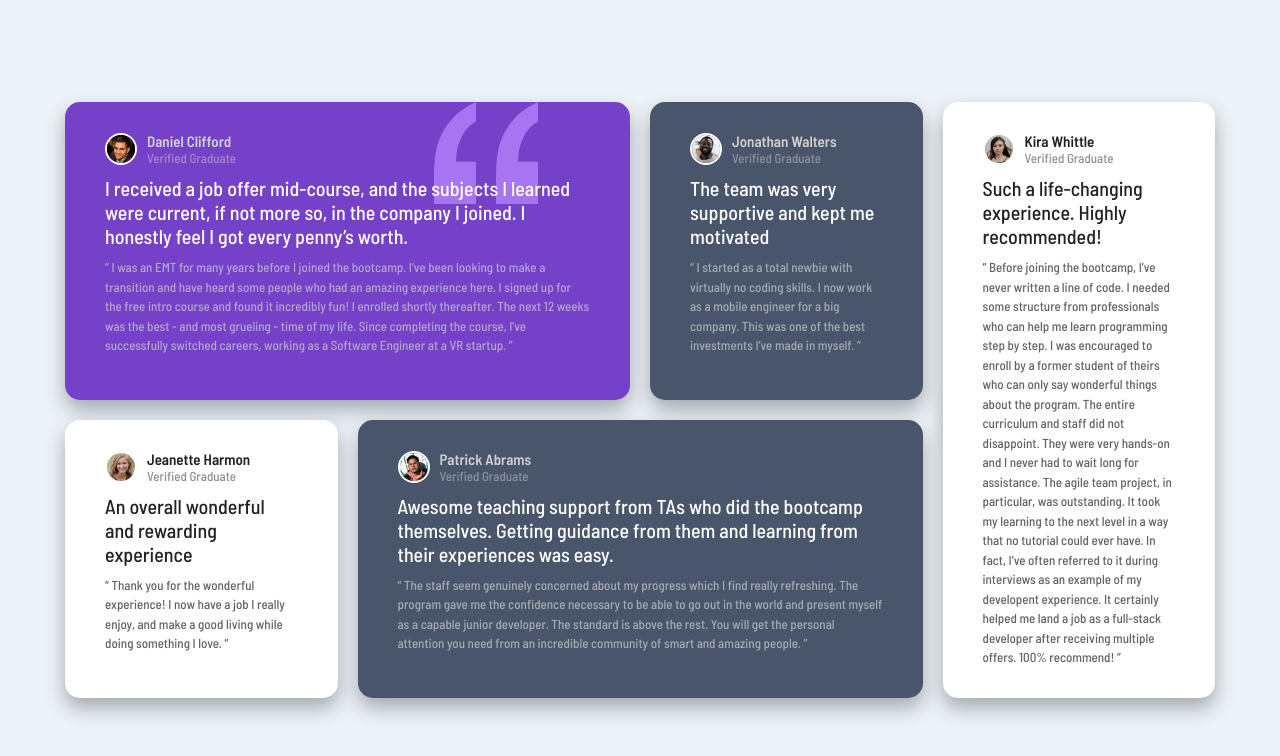
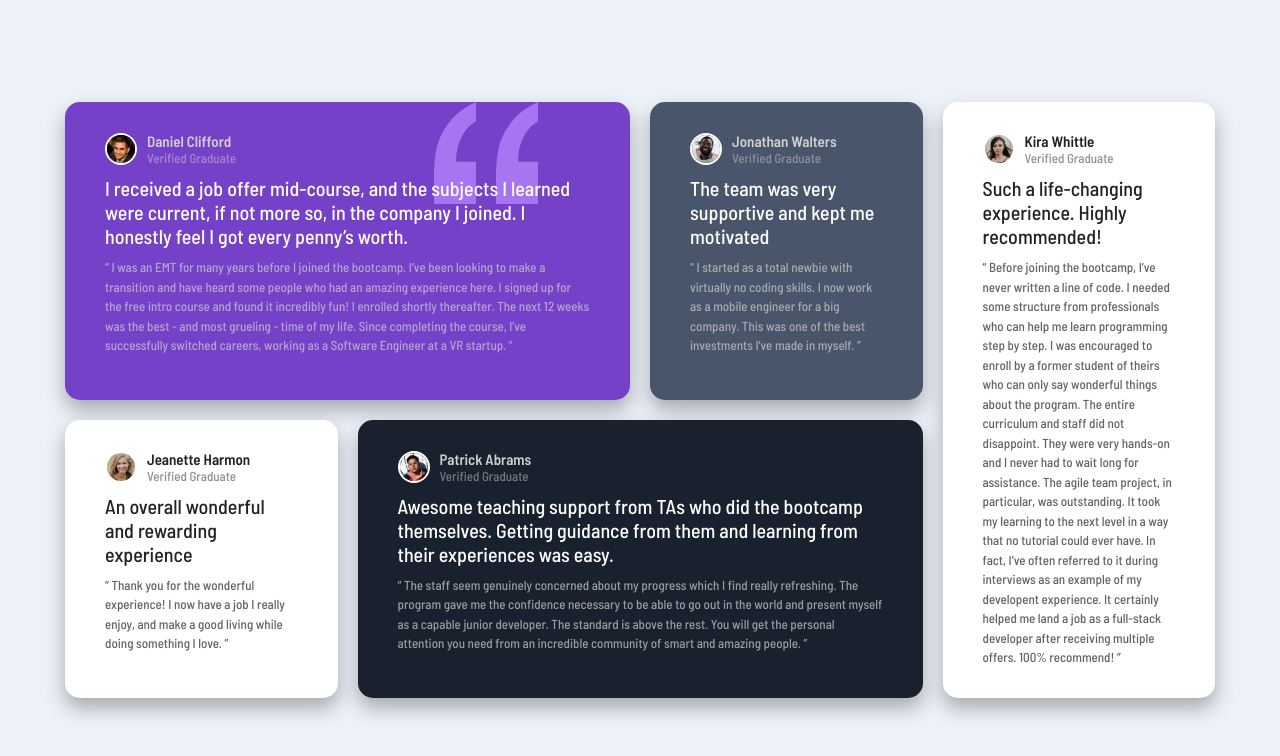
Before and after one commit to FernandoDLT/testimonials-grid-section, a plain HTML site: page testimonials-grid-section-main/index.html in a window 1280 px wide. Drawn offline with Linux system fonts and the light colour scheme.

Commit message:
Fixed bg-color for card-4

```diff
--- a/testimonials-grid-section-main/style.css
+++ b/testimonials-grid-section-main/style.css
@@ -76,6 +76,7 @@ main {
 .card-4 {
    grid-row: 2/3;
    grid-column: 2/4;
+   background-color: hsl(219, 29%, 14%);
 }
 .card-5 {
    grid-row: -1/1;
```
